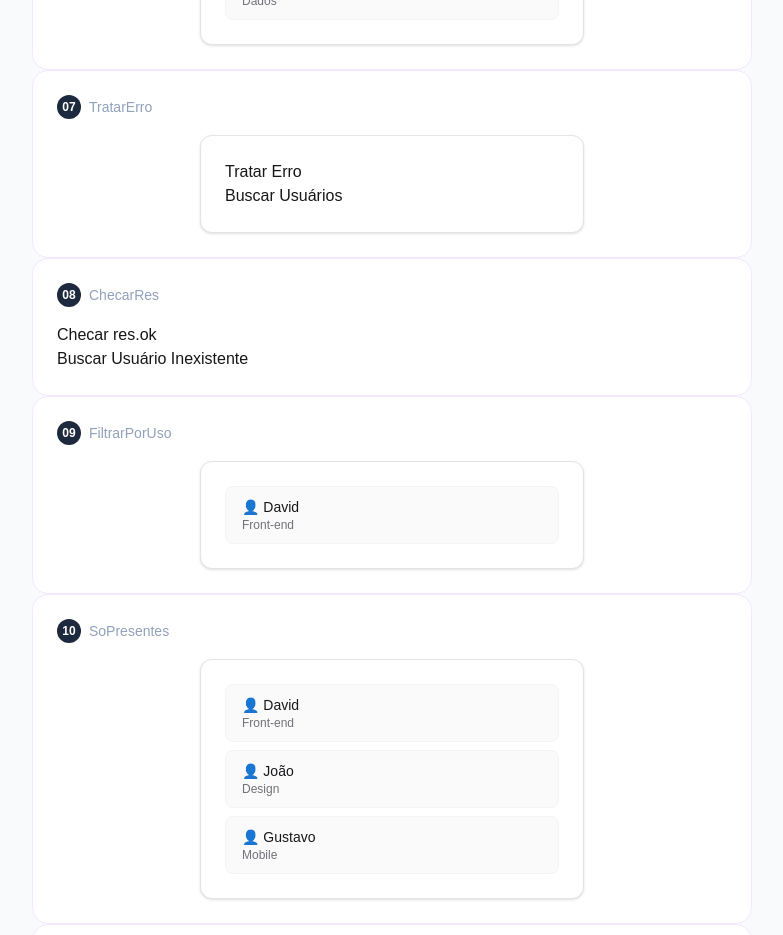
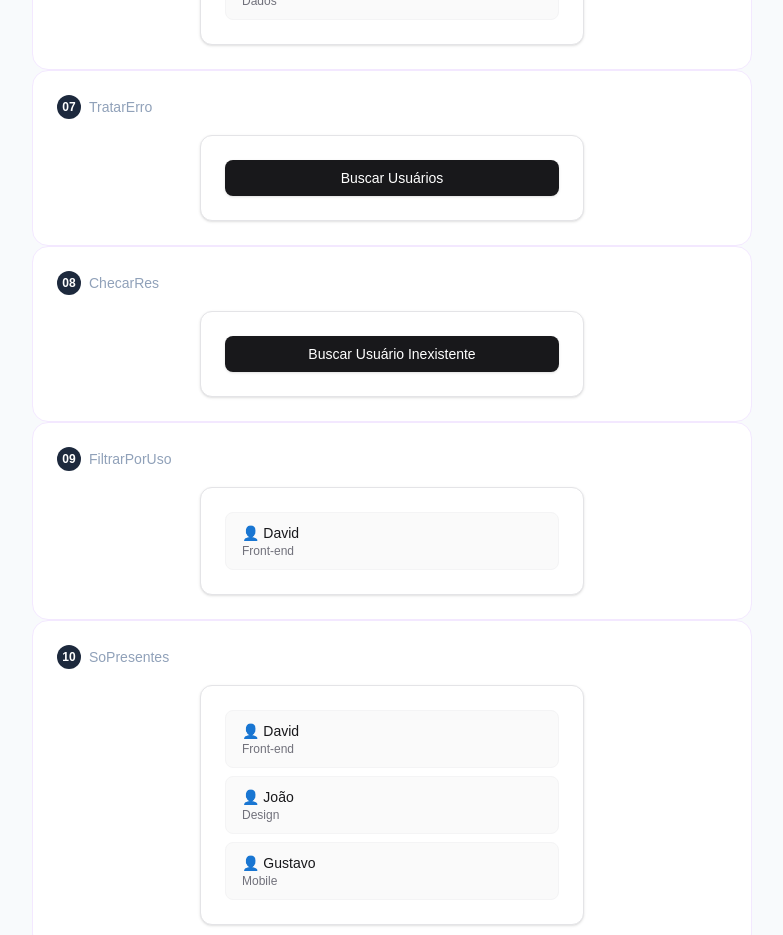
Before and after one commit to GustavoTFPR/ReactAula, a Next.js app: page /lista05 in a window 1280 px wide. Shown: the part 2620-3555 px from the top of the page, without its empty margins (248-1031 px from the left). Built offline with nearby package versions, Linux system fonts and the light colour scheme.

Commit message:
Estilizando ex 07 e 08 da lista 05

```diff
--- a/components/lista05/ChecarRes.tsx
+++ b/components/lista05/ChecarRes.tsx
@@ -3,31 +3,61 @@
 // O fetch não falha sozinho em 404. Cheque !res.ok e trate como erro. Aqui buscamos um id inexistente para ver a mensagem.
 
 "use client";
+
 import { useState } from "react";
 
 export default function ChecarRes() {
+    const [carregando, setCarregando] = useState(false);
     const [erro, setErro] = useState<string | null>(null);
+    const [status, setStatus] = useState<number | null>(null);
 
     const buscar = async () => {
+        setCarregando(true);
+        setErro(null);
+        setStatus(null);
+
         try {
             const resposta = await fetch("https://jsonplaceholder.typicode.com/users/9999"); // ID inexistente
+            setStatus(resposta.status);
+
             if (!resposta.ok) {
                 throw new Error(`Erro na requisição: ${resposta.status} ${resposta.statusText}`);
             }
+
             const dados = await resposta.json();
             console.log(dados);
-            setErro(null); // Limpa o erro se a requisição for bem-sucedida
-        }
-        catch (error) {
-            setErro((error as Error).message); // Armazena a mensagem de erro no estado
+        } catch (error) {
+            setErro((error as Error).message);
+        } finally {
+            setCarregando(false);
         }
     };
 
     return (
-        <div>
-            <h1>Checar res.ok</h1>
-            <button onClick={buscar}>Buscar Usuário Inexistente</button>
-            {erro && <p style={{ color: "red" }}>{erro}</p>} {/* Mostra a mensagem de erro em vermelho */}
+        <div className="mx-auto max-w-sm rounded-xl border border-zinc-200 bg-white p-6 shadow-sm space-y-4">
+            <button
+                onClick={buscar}
+                disabled={carregando}
+                className="inline-flex w-full items-center justify-center rounded-lg bg-zinc-900 px-4 py-2 text-sm font-medium text-white shadow-sm transition-colors hover:bg-zinc-800 focus-visible:outline-none focus-visible:ring-2 focus-visible:ring-zinc-900 focus-visible:ring-offset-2 active:scale-[0.98] disabled:opacity-50">
+                {carregando ? "Buscando..." : "Buscar Usuário Inexistente"}
+            </button>
+
+            {status && (
+                <p className="text-xs text-zinc-500">
+                    resposta.ok:{" "}
+                    <span className="font-mono font-semibold text-zinc-700">
+                        {status >= 200 && status < 300 ? "true" : "false"}
+                    </span>{" "}
+                    • status: <span className="font-mono font-semibold text-zinc-700">{status}</span>
+                </p>
+            )}
+
+            {erro && (
+                <div className="rounded-lg border border-red-200 bg-red-50 px-4 py-2.5">
+                    <p className="text-xs font-semibold text-red-700 mb-0.5">Erro capturado no catch</p>
+                    <p className="text-sm text-red-600">{erro}</p>
+                </div>
+            )}
         </div>
     );
 }
--- a/components/lista05/TratarErro.tsx
+++ b/components/lista05/TratarErro.tsx
@@ -6,30 +6,59 @@
 
 import { useState } from "react";
 
+type Usuario = {
+    id: number;
+    name: string;
+};
+
 export default function TratarErro() {
-  const [erro, setErro] = useState<string | null>(null);
+    const [carregando, setCarregando] = useState(false);
+    const [erro, setErro] = useState<string | null>(null);
+    const [usuarios, setUsuarios] = useState<Usuario[] | null>(null);
 
     const buscar = async () => {
+        setCarregando(true);
+        setErro(null);
+        setUsuarios(null);
+
         try {
             const resposta = await fetch("https://jsonplaceholder.typicode.com/users");
             if (!resposta.ok) {
                 throw new Error("Erro na requisição");
             }
             const dados = await resposta.json();
-            console.log(dados);
-            setErro(null); // Limpa o erro se a requisição for bem-sucedida
-        }
-        catch (error) {
-            setErro((error as Error).message); // Armazena a mensagem de erro no estado
+            setUsuarios(dados);
+        } catch (error) {
+            setErro((error as Error).message);
+        } finally {
+            setCarregando(false);
         }
     };
 
-  return (
+    return (
+        <div className="mx-auto max-w-sm rounded-xl border border-zinc-200 bg-white p-6 shadow-sm space-y-4">
+            <button
+                onClick={buscar}
+                disabled={carregando}
+                className="inline-flex w-full items-center justify-center rounded-lg bg-zinc-900 px-4 py-2 text-sm font-medium text-white shadow-sm transition-colors hover:bg-zinc-800 focus-visible:outline-none focus-visible:ring-2 focus-visible:ring-zinc-900 focus-visible:ring-offset-2 active:scale-[0.98] disabled:opacity-50">
+                {carregando ? "Buscando..." : "Buscar Usuários"}
+            </button>
 
-    <div className="mx-auto max-w-sm rounded-xl border border-zinc-200 bg-white p-6 shadow-sm">
-      <h1>Tratar Erro</h1>
-      <button onClick={buscar}>Buscar Usuários</button>
-      {erro && <p style={{ color: "red" }}>{erro}</p>} {/* Mostra a mensagem de erro em vermelho */}
-    </div>
-  );
+            {erro && (
+                <div className="rounded-lg border border-red-200 bg-red-50 px-4 py-2.5">
+                    <p className="text-xs font-semibold text-red-700 mb-0.5">Erro capturado no catch</p>
+                    <p className="text-sm text-red-600">{erro}</p>
+                </div>
+            )}
+
+            {usuarios && (
+                <div className="rounded-lg border border-green-200 bg-green-50 px-4 py-2.5">
+                    <p className="text-xs font-semibold text-green-700 mb-0.5">Sucesso</p>
+                    <p className="text-sm text-green-700">
+                        {usuarios.length} usuários encontrados: {usuarios.map((u) => u.name).join(", ")}
+                    </p>
+                </div>
+            )}
+        </div>
+    );
 }
```
